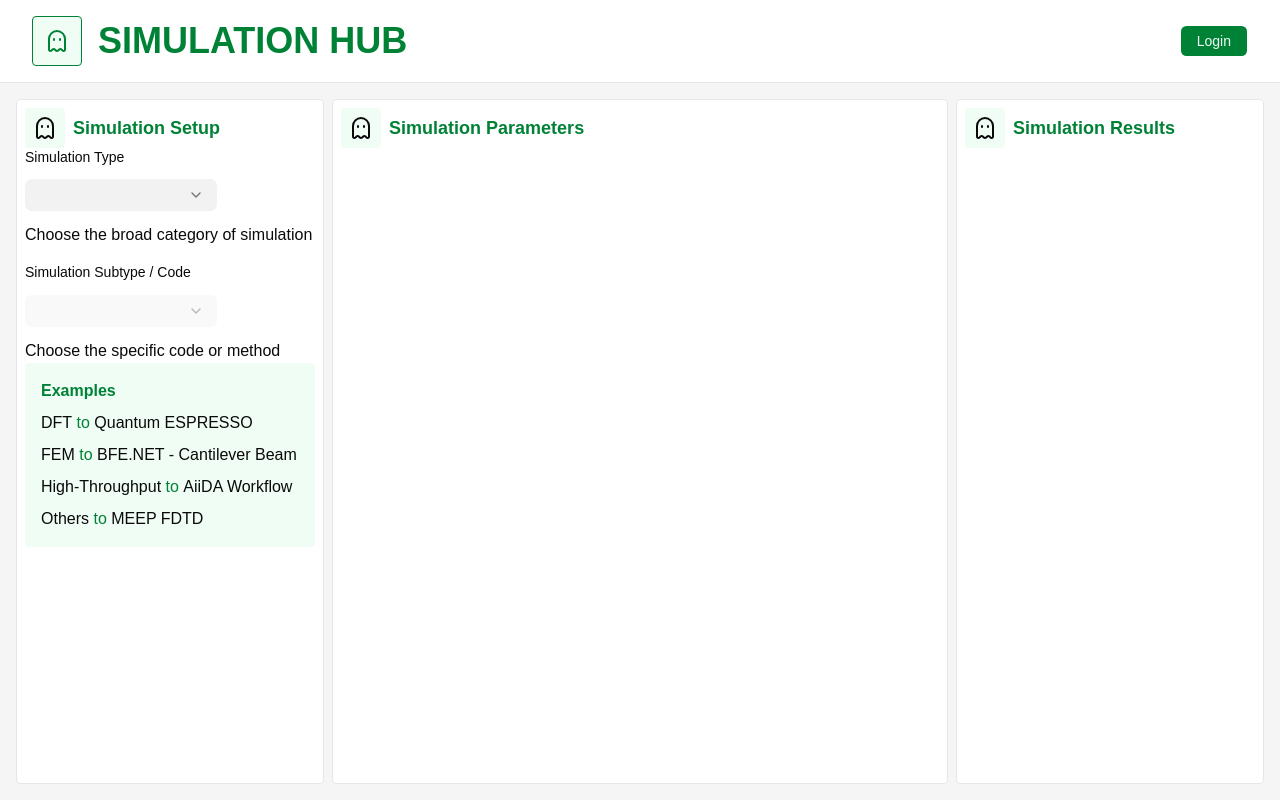
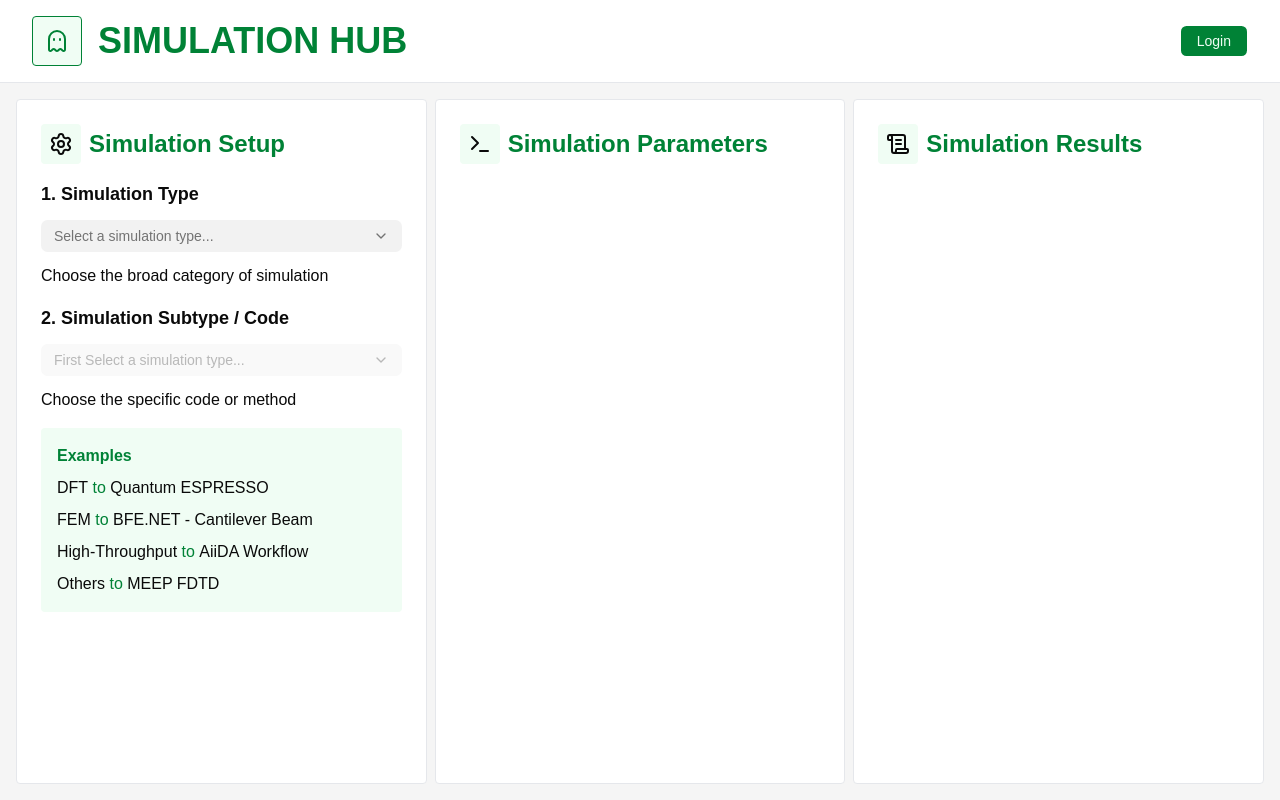
Before and after one commit to kxviel/sim-hub, a React (Vite) app: page /home in a window 1280 px wide. Built offline with nearby package versions, Linux system fonts and the light colour scheme.

Commit message:
fix: sim ui

```diff
--- a/src/modules/Home/SectionTitle.tsx
+++ b/src/modules/Home/SectionTitle.tsx
@@ -1,12 +1,13 @@
-import { Ghost } from "lucide-react";
+type Props = {
+	title: string;
+	icon: React.ReactElement;
+};
 
-const SectionTitle = ({ title }: { title: string }) => {
+const SectionTitle = ({ title, icon }: Props) => {
 	return (
 		<div className="flex items-center gap-2">
-			<div className="p-2 bg-primary-foreground rounded">
-				<Ghost />
-			</div>
-			<p className="text-lg font-semibold text-primary">{title}</p>
+			<div className="p-2 bg-primary-foreground rounded">{icon}</div>
+			<p className="text-2xl font-bold text-primary">{title}</p>
 		</div>
 	);
 };
--- a/src/modules/Home/SimulationParams.tsx
+++ b/src/modules/Home/SimulationParams.tsx
@@ -1,9 +1,10 @@
+import { Terminal } from "lucide-react";
 import SectionTitle from "@/modules/Home/SectionTitle";
 
 const SimulationParams = () => {
 	return (
-		<div className="flex-2/4 rounded bg-white p-2 border border-gray-200">
-			<SectionTitle title="Simulation Parameters" />
+		<div className="flex-1/4 rounded border border-gray-200 bg-white p-6 space-y-4">
+			<SectionTitle title="Simulation Parameters" icon={<Terminal />} />
 		</div>
 	);
 };
--- a/src/modules/Home/SimulationResults.tsx
+++ b/src/modules/Home/SimulationResults.tsx
@@ -1,9 +1,10 @@
+import { ScrollText } from "lucide-react";
 import SectionTitle from "@/modules/Home/SectionTitle";
 
 const SimulationResults = () => {
 	return (
-		<div className="flex-1/4 rounded bg-white p-2 border border-gray-200">
-			<SectionTitle title="Simulation Results" />
+		<div className="flex-1/4 rounded border border-gray-200 bg-white p-6 space-y-4">
+			<SectionTitle title="Simulation Results" icon={<ScrollText />} />
 		</div>
 	);
 };
--- a/src/modules/Home/SimulationSetup.tsx
+++ b/src/modules/Home/SimulationSetup.tsx
@@ -1,3 +1,4 @@
+import { Settings } from "lucide-react";
 import { Field, FieldGroup, FieldLabel } from "@/components/ui/field";
 import {
 	Select,
@@ -22,13 +23,15 @@ const SimulationSetup = () => {
 	} = useHome();
 
 	return (
-		<div className="flex-1/4 rounded border border-gray-200 bg-white p-2">
-			<SectionTitle title="Simulation Setup" />
+		<div className="flex-1/4 rounded border border-gray-200 bg-white p-6 space-y-4">
+			<SectionTitle title="Simulation Setup" icon={<Settings />} />
 
-			<form onSubmit={handleSubmit}>
-				<FieldGroup className="gap-4">
+			<form onSubmit={handleSubmit} className="w-full">
+				<FieldGroup className="gap-4 w-full">
 					<Field>
-						<FieldLabel htmlFor={"simType"}>Simulation Type</FieldLabel>
+						<FieldLabel htmlFor={"simType"} className="font-semibold text-lg">
+							1. Simulation Type
+						</FieldLabel>
 						<Select
 							id="simType"
 							name="simulationType"
@@ -36,10 +39,10 @@ const SimulationSetup = () => {
 							value={simType || null}
 							onValueChange={handleSimulationTypeChange}
 						>
-							<SelectTrigger className="w-full max-w-48">
-								<SelectValue />
+							<SelectTrigger className="w-full">
+								<SelectValue placeholder="Select a simulation type..." />
 							</SelectTrigger>
-							<SelectContent>
+							<SelectContent alignItemWithTrigger>
 								<SelectGroup>
 									{simulationTypeList.map((item) => (
 										<SelectItem key={item.label} value={item.value}>
@@ -53,8 +56,11 @@ const SimulationSetup = () => {
 					</Field>
 
 					<Field>
-						<FieldLabel htmlFor={"simSubtype"}>
-							Simulation Subtype / Code
+						<FieldLabel
+							htmlFor={"simSubtype"}
+							className="font-semibold text-lg"
+						>
+							2. Simulation Subtype / Code
 						</FieldLabel>
 						<Select
 							id="simSubtype"
@@ -64,10 +70,16 @@ const SimulationSetup = () => {
 							onValueChange={handleSimulationSubtypeChange}
 							disabled={!simType}
 						>
-							<SelectTrigger className="w-full max-w-48">
-								<SelectValue />
+							<SelectTrigger className="w-full">
+								<SelectValue
+									placeholder={
+										simType
+											? "Select a simulation subtype..."
+											: "First Select a simulation type..."
+									}
+								/>
 							</SelectTrigger>
-							<SelectContent>
+							<SelectContent alignItemWithTrigger>
 								<SelectGroup>
 									{simulationSubtypeList.map((item) => (
 										<SelectItem key={item.label} value={item.value}>
```
